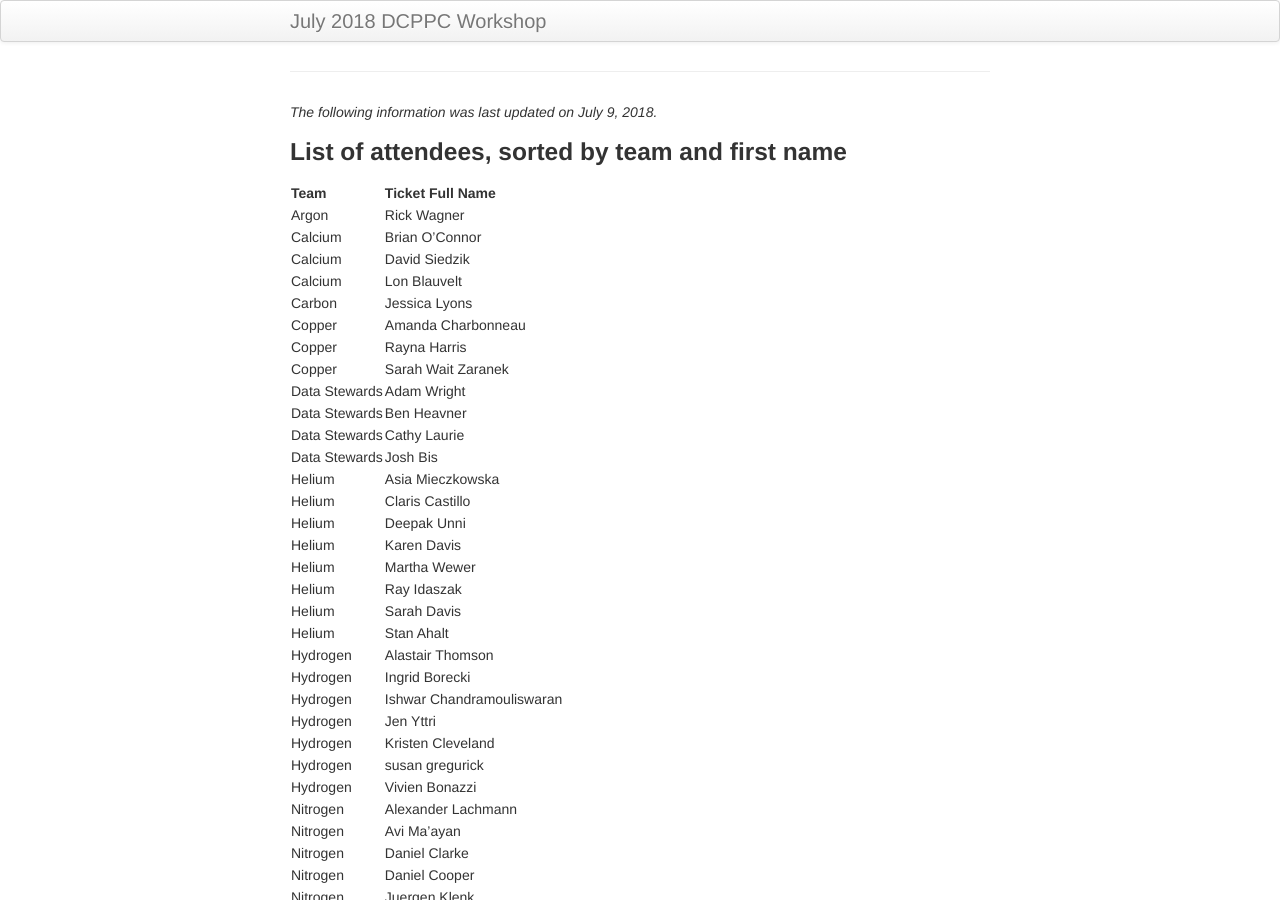
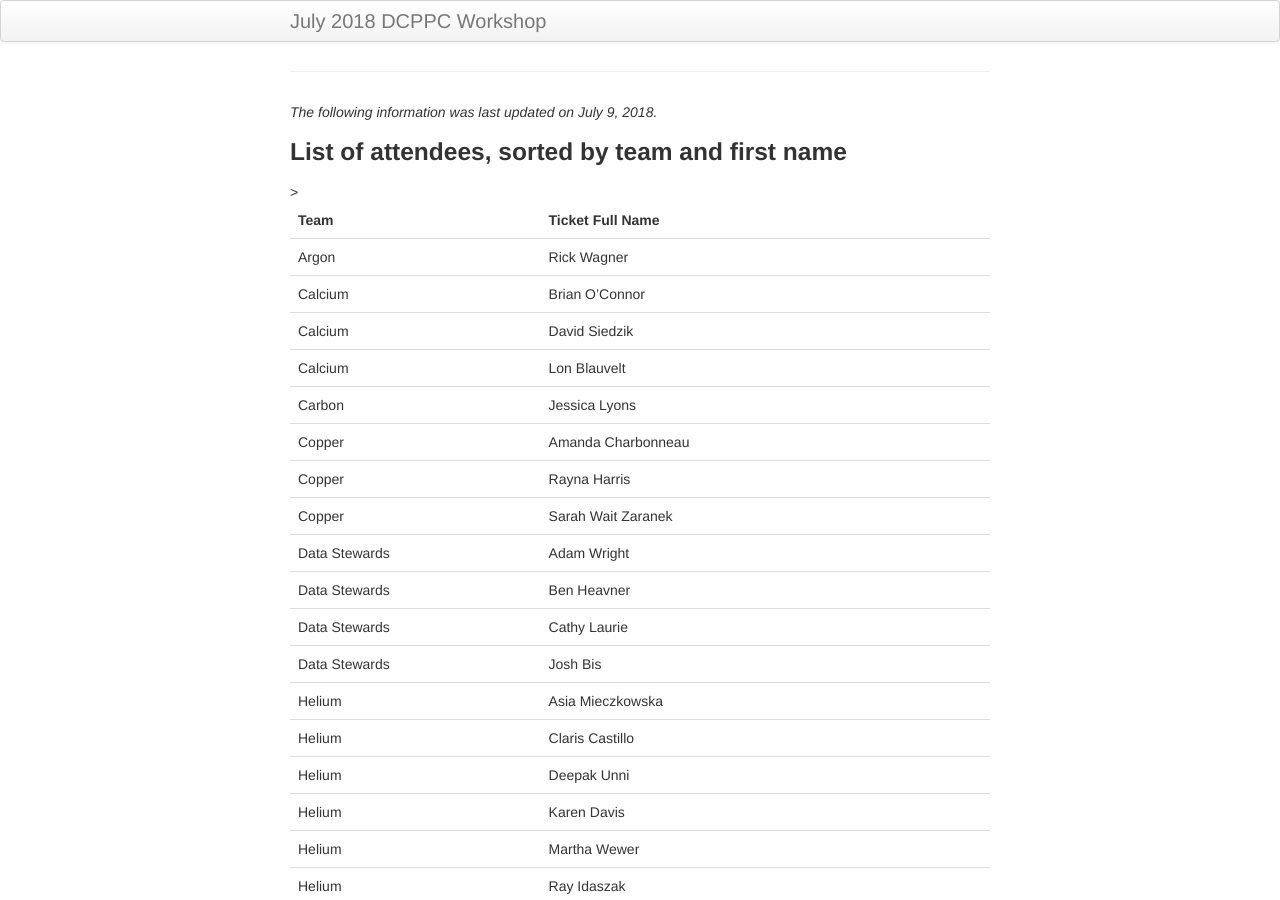
Before and after one commit to dcppc/2018-july-workshop, a Jekyll site: the page built from docs/attendees.md, in a window 1280 px wide and 900 px high. Built offline with Jekyll 4.4.1, drawn with Linux system fonts in a browser that asks for light colours; our own code applies the rules of GitHub Pages for plain Markdown files.

Commit message:
stripped table

```diff
--- a/docs/attendees.md
+++ b/docs/attendees.md
@@ -2,7 +2,7 @@
 
 ### List of attendees, sorted by team and first name
 
-<table>
+<table class="table table-stripped">>
 <thead>
 <tr class="header">
 <th style="text-align: left;">Team</th>
@@ -199,7 +199,7 @@
 
 ### Overview of particpants per team
 
-<table>
+<table class="table table-stripped">>
 <thead>
 <tr class="header">
 <th style="text-align: left;">Team</th>
```
